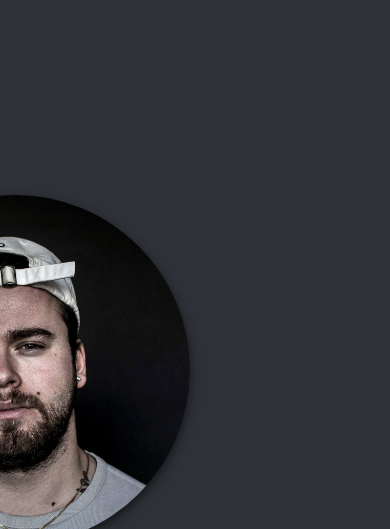
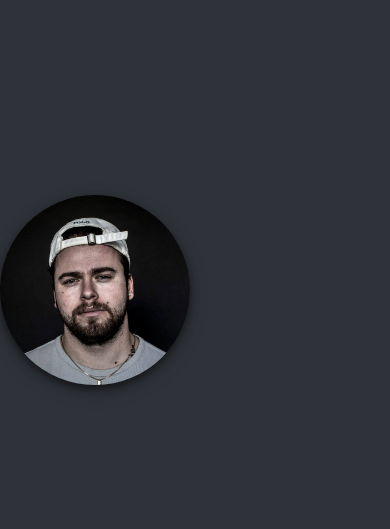
Before and after one commit to Moskovic/portfolio_project, a plain HTML site: page about.html in a window 390 px wide. Shown: the part 204-733 px from the top of the page. Drawn offline with Linux system fonts and the light colour scheme.

Commit message:
fixed_responsive_profilimg

```diff
--- a/css/set1.css
+++ b/css/set1.css
@@ -91,11 +91,13 @@
 .about-me-content {
 margin-left: 200px;
 margin-top: 150px;
+max-width: 100%;
 
 }
 
 .about-me img {
 width: 350px;
+max-width: 100%;
 border-radius: 50%;
 float: right;
 margin-right: 200px;
```
